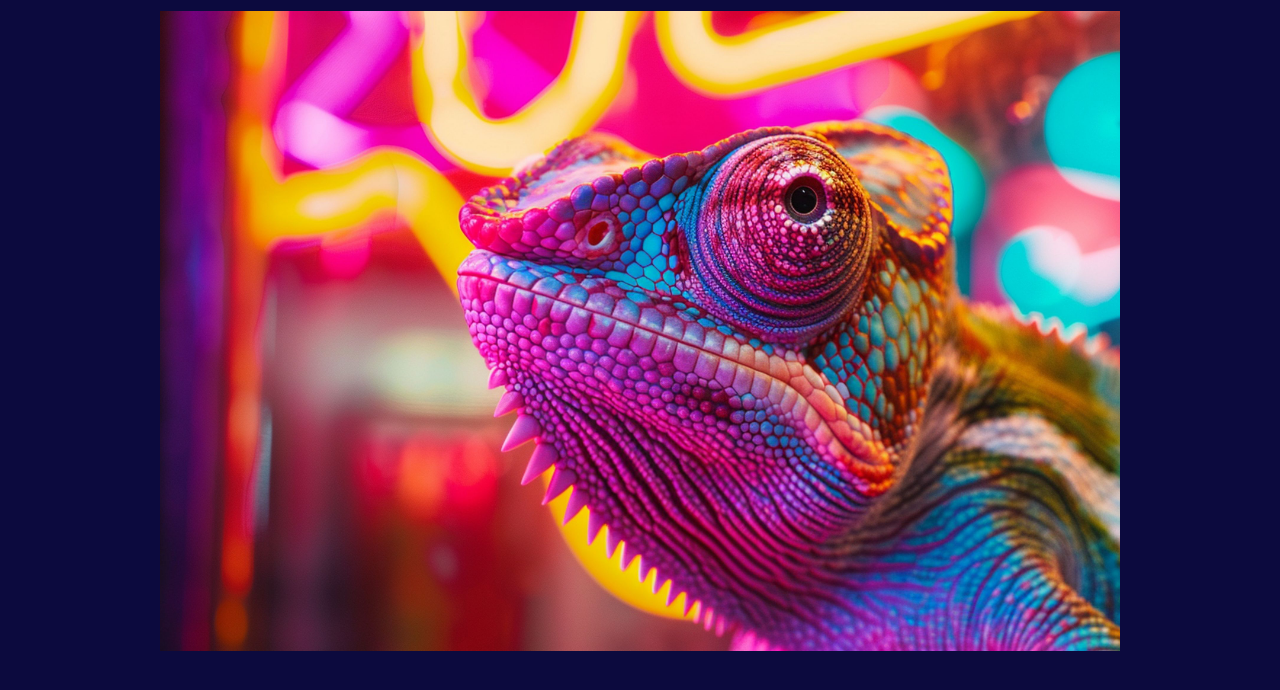
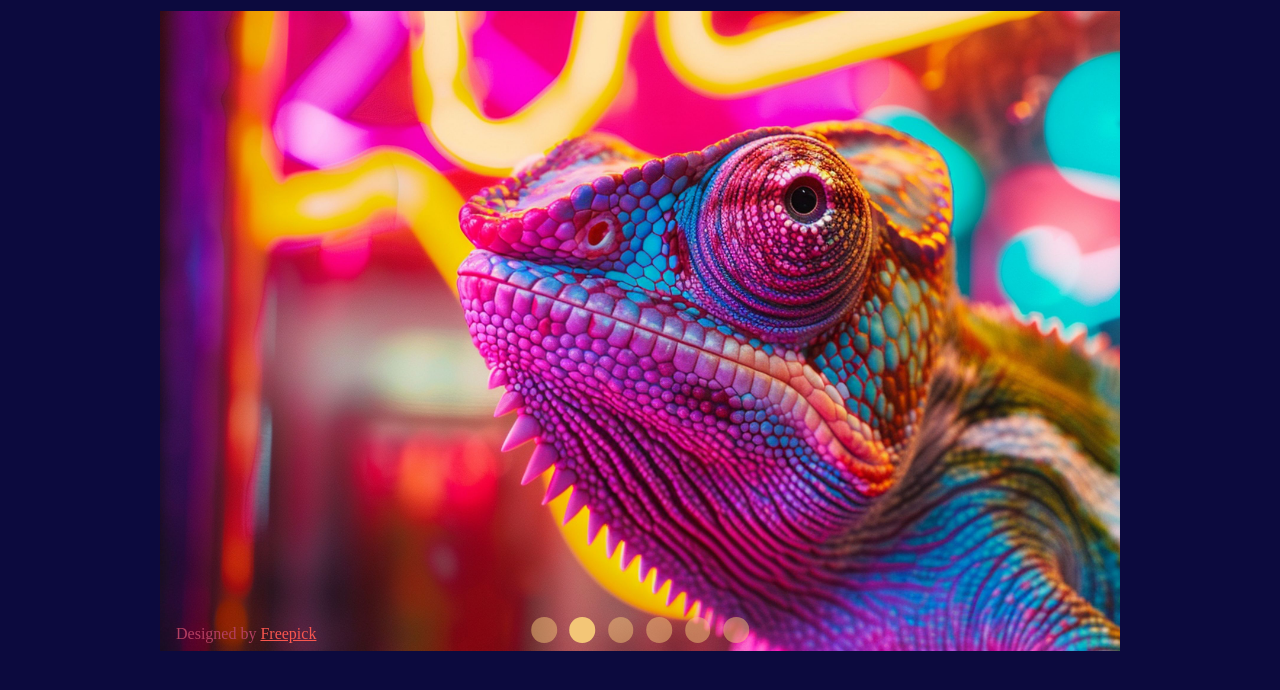
Before and after one commit to emesefedev/image-carousel-js, a website built with webpack: page src/index.html in a window 1280 px wide. Shown: the part 90-780 px from the top of the page. Built offline with nearby package versions, Linux system fonts and the light colour scheme.

Commit message:
feature: go to specific image

```diff
--- a/src/index.html
+++ b/src/index.html
@@ -11,6 +11,11 @@
             <div id="carousel-frame">
                 <div id="carousel">
                 </div>
+                <div class="bottom-left">
+                    Designed by <a id="image-credit" href="">Freepick</a>
+                </div>
+                <div id="image-dots" class="bottom-center">
+                </div>
             </div>
         </div>
 
--- a/src/index.js
+++ b/src/index.js
@@ -9,41 +9,58 @@ import chameleon6 from "./chameleon6.jpg";
 const imagesInfo = [
   {
     src: chameleon1,
-    url: "https://www.freepik.es/imagen-ia-gratis/vista-camaleon-brillantes-colores-neon_266515770.htm#fromView=search&page=1&position=29&uuid=e384aa8f-d66e-4079-b3c4-5bf4224f2d0b",
+    url: "https://freepik.es/imagen-ia-gratis/vista-camaleon-brillantes-colores-neon_266515770.htm#fromView=search&page=1&position=29&uuid=e384aa8f-d66e-4079-b3c4-5bf4224f2d0b",
   },
   {
     src: chameleon2,
-    url: "https://www.freepik.es/imagen-ia-gratis/vista-camaleon-brillantes-colores-neon_266515883.htm#fromView=search&page=1&position=37&uuid=093f6376-21ac-4f9c-ac94-f41b6b9e95b8",
+    url: "https://freepik.es/imagen-ia-gratis/vista-camaleon-brillantes-colores-neon_266515883.htm#fromView=search&page=1&position=37&uuid=093f6376-21ac-4f9c-ac94-f41b6b9e95b8",
   },
   {
     src: chameleon3,
-    url: "https://www.freepik.es/imagen-ia-gratis/vista-camaleon-brillantes-colores-neon_266515738.htm#fromView=search&page=4&position=38&uuid=093f6376-21ac-4f9c-ac94-f41b6b9e95b8",
+    url: "https://freepik.es/imagen-ia-gratis/vista-camaleon-brillantes-colores-neon_266515738.htm#fromView=search&page=4&position=38&uuid=093f6376-21ac-4f9c-ac94-f41b6b9e95b8",
   },
   {
     src: chameleon4,
-    url: "https://www.freepik.es/imagen-ia-gratis/colores-brillantes-neon-brillan-camaleon-salvaje_266517451.htm#fromView=search&page=1&position=2&uuid=98289ad6-54cc-4ba1-9787-e478a1633655",
+    url: "https://freepik.es/imagen-ia-gratis/colores-brillantes-neon-brillan-camaleon-salvaje_266517451.htm#fromView=search&page=1&position=2&uuid=98289ad6-54cc-4ba1-9787-e478a1633655",
   },
   {
     src: chameleon5,
-    url: "https://www.freepik.es/imagen-ia-gratis/vista-camaleon-brillantes-colores-neon_266515623.htm#fromView=search&page=1&position=39&uuid=46e1cd6e-b8f4-4ef3-964d-1ddd2463d3af",
+    url: "https://freepik.es/imagen-ia-gratis/vista-camaleon-brillantes-colores-neon_266515623.htm#fromView=search&page=1&position=39&uuid=46e1cd6e-b8f4-4ef3-964d-1ddd2463d3af",
   },
   {
     src: chameleon6,
-    url: "https://www.freepik.es/imagen-ia-gratis/hermoso-camaleon-naturaleza_269137670.htm#fromView=search&page=1&position=44&uuid=46e1cd6e-b8f4-4ef3-964d-1ddd2463d3af",
+    url: "https://freepik.es/imagen-ia-gratis/hermoso-camaleon-naturaleza_269137670.htm#fromView=search&page=1&position=44&uuid=46e1cd6e-b8f4-4ef3-964d-1ddd2463d3af",
   },
 ];
 
 const carousel = () => document.getElementById("carousel");
+const imageCreditLink = () => document.getElementById("image-credit");
+const imageDotsContainer = () => document.getElementById("image-dots");
+let imageDots = null;
+
 let carouselVisibleWidth = 0;
-let carouselTotalWidth = 0;
+let currentImageIdx = 0;
+
 let isTranslationDirectionRight = true;
+let isAutoModeOn = true;
 let intervalId = null;
 
 window.addEventListener("load", () => {
   for (let i = 0; i < imagesInfo.length; i++) {
     addImage(i);
+    addDot();
   }
-  getCarouselWidths();
+
+  getCarouseVisibleWidth();
+
+  imageDots = document.getElementsByClassName("dot");
+  setupDotFunctions();
+
+  currentImageIdx = 0;
+  highLightDot(currentImageIdx);
+  setImageCreditUrl(currentImageIdx);
+
+  isTranslationDirectionRight = true;
 
   intervalId = setInterval(autoTranslate, 5000);
 });
@@ -51,12 +68,10 @@ window.addEventListener("load", () => {
 document.addEventListener("keydown", (e) => {
   if (e.key === "ArrowRight") {
     translateCarouselToRight();
-    clearInterval(intervalId);
-    intervalId = setInterval(autoTranslate, 5000);
+    resetAutoMode();
   } else if (e.key === "ArrowLeft") {
     translateCarouselToLeft();
-    clearInterval(intervalId);
-    intervalId = setInterval(autoTranslate, 5000);
+    resetAutoMode();
   }
 });
 
@@ -66,38 +81,95 @@ function addImage(idx) {
   carousel().appendChild(img);
 }
 
-function getCarouselWidths() {
+function setImageCreditUrl(idx) {
+  imageCreditLink().href = imagesInfo[idx].url;
+}
+
+function addDot() {
+  const dot = document.createElement("span");
+  dot.classList.add("dot");
+
+  imageDotsContainer().appendChild(dot);
+}
+
+function setupDotFunctions() {
+  for (let i = 0; i < imageDots.length; i++) {
+    imageDots[i].addEventListener("click", (e) => {
+      e.stopPropagation();
+      translateCarouselToImage(i);
+    });
+  }
+}
+
+function allDotsToNormalState() {
+  for (const dot of imageDots) {
+    dot.classList.remove("dot-highlight");
+  }
+}
+
+function highLightDot(idx) {
+  allDotsToNormalState();
+  imageDots[idx].classList.add("dot-highlight");
+}
+
+function getCarouseVisibleWidth() {
   carouselVisibleWidth = (carousel().scrollHeight * 16) / 9;
-  carouselTotalWidth = carouselVisibleWidth * imagesInfo.length;
 }
 
 function translateCarouselToRight() {
   const left = carousel().style.left ? parseFloat(carousel().style.left) : 0; // left value
-  const newLeft = left - carouselVisibleWidth;
 
-  if (newLeft > -carouselTotalWidth) {
-    carousel().style.left = `${newLeft}px`;
-  } else {
+  if (currentImageIdx < imagesInfo.length - 1) {
+    currentImageIdx++;
+    console.log(`${currentImageIdx} index`);
+    carousel().style.left = `${left - carouselVisibleWidth}px`;
+    highLightDot(currentImageIdx);
+    setImageCreditUrl(currentImageIdx);
+  } else if (isAutoModeOn) {
     isTranslationDirectionRight = false;
+    translateCarouselToLeft();
   }
 }
 
 function translateCarouselToLeft() {
   const left = carousel().style.left ? parseFloat(carousel().style.left) : 0; // left value
-  const newLeft = left + carouselVisibleWidth;
 
-  if (newLeft < 0.1) {
-    // can't be 0 because lack of precision
-    carousel().style.left = `${newLeft}px`;
-  } else {
+  if (currentImageIdx > 0) {
+    currentImageIdx--;
+    console.log(`${currentImageIdx} index`);
+    carousel().style.left = `${left + carouselVisibleWidth}px`;
+    highLightDot(currentImageIdx);
+    setImageCreditUrl(currentImageIdx);
+  } else if (isAutoModeOn) {
     isTranslationDirectionRight = true;
+    translateCarouselToRight();
   }
 }
 
+function translateCarouselToImage(idx) {
+  currentImageIdx = idx;
+
+  carousel().style.left = `${-idx * carouselVisibleWidth}px`;
+
+  highLightDot(currentImageIdx);
+  setImageCreditUrl(currentImageIdx);
+
+  resetAutoMode();
+}
+
 function autoTranslate() {
+  isAutoModeOn = true;
   if (isTranslationDirectionRight) {
     translateCarouselToRight();
   } else {
     translateCarouselToLeft();
   }
 }
+
+function resetAutoMode() {
+  isAutoModeOn = false;
+  console.log(intervalId);
+  clearInterval(intervalId);
+  console.log(intervalId);
+  intervalId = setInterval(autoTranslate, 5000);
+}
--- a/src/style.css
+++ b/src/style.css
@@ -8,6 +8,14 @@
 
 * {
     margin: 0;
+}
+
+a {
+    color: var(--color-light);
+}
+
+a:hover {
+    color: var(--color-lighter);
 }
 
 body {
@@ -50,3 +58,34 @@ img {
     width: auto;
     height: 100%;
 }
+
+.bottom-left {
+    position: absolute;
+    bottom: 8px;
+    left: 16px;
+}
+
+.bottom-center {
+    position: absolute;
+    bottom: 8px;
+    left: 50%;
+    transform: translate(-50%, 0);
+}
+
+#image-dots {
+    display: flex;
+    justify-items: center;
+    gap: 1vw;
+}
+
+.dot {
+    height: 2vw;
+    width: 2vw;
+    background-color: var(--color-lighter);
+    opacity: 0.5;
+    border-radius: 50%;
+}
+
+.dot-highlight {
+    opacity: 1;
+}
```
